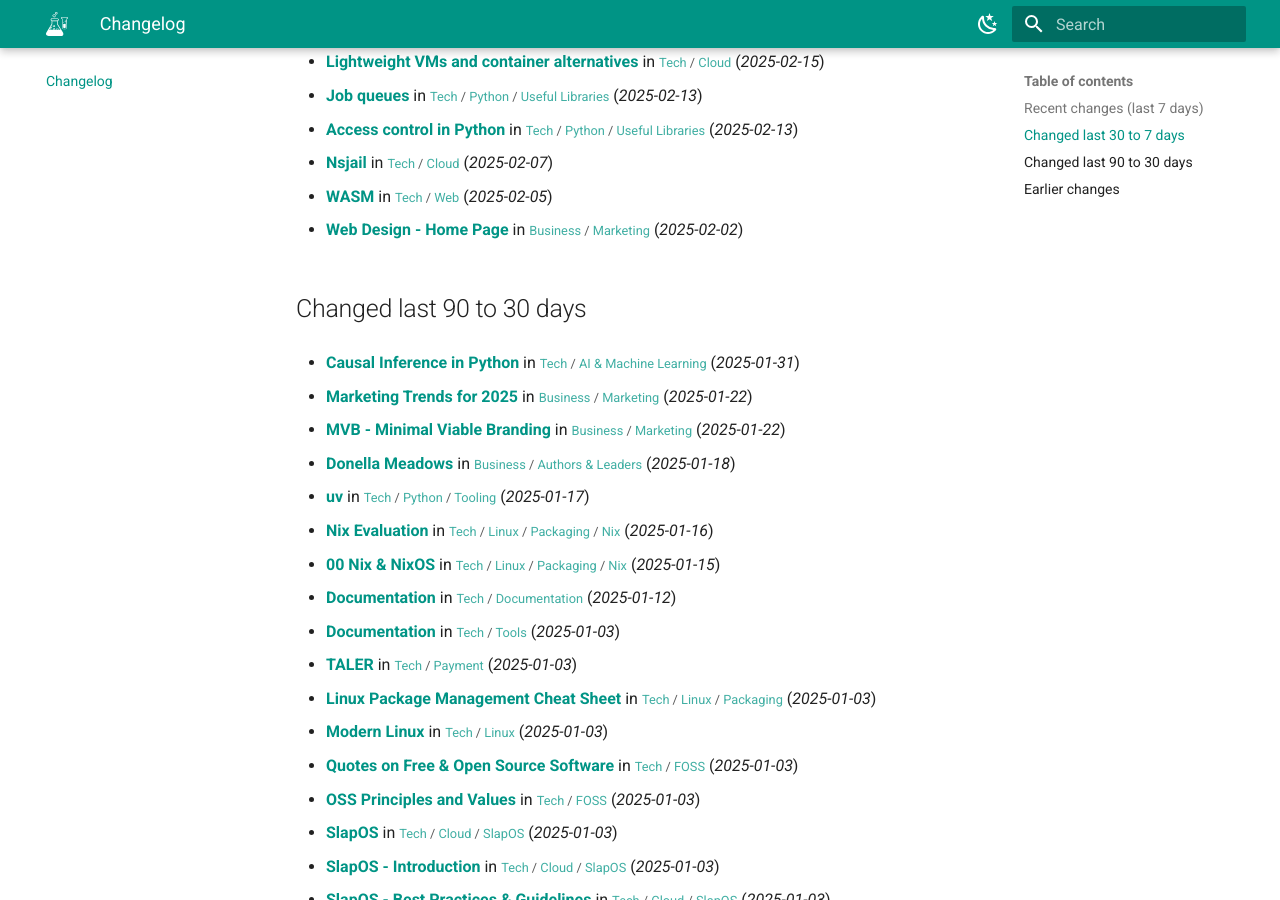
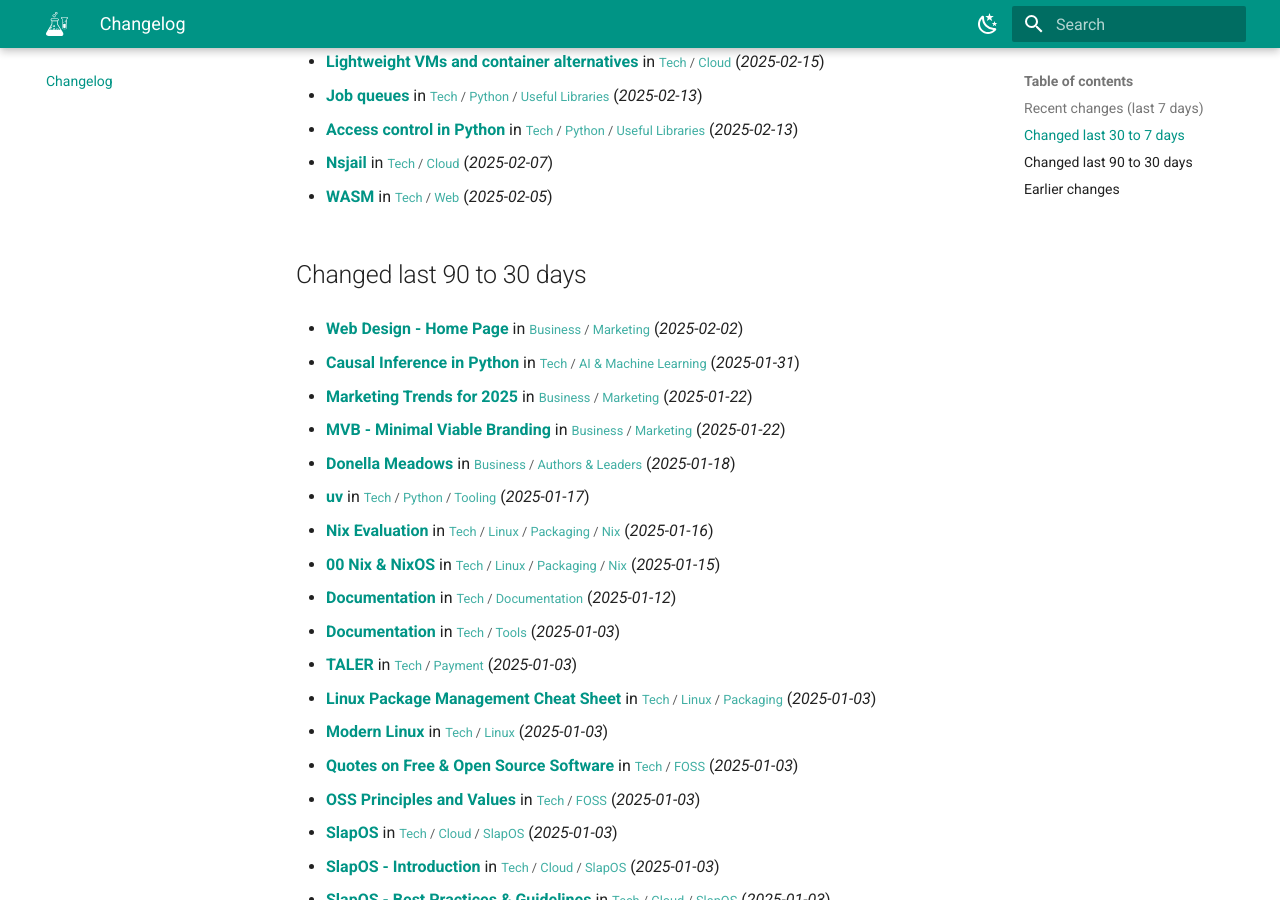
Before and after one commit to abilian/lab.abilian.com, an MkDocs documentation site: the page built from docs/changelog.md, in a window 1280 px wide and 900 px high, scrolled down 437 px. Built offline with MkDocs 1.6.1 and Material for MkDocs 9.7.7, drawn with Linux system fonts in a browser that asks for light colours; comment, search, counter and statistics services are not loaded.

Commit message:
Update content

```diff
--- a/docs/changelog.md
+++ b/docs/changelog.md
@@ -22,11 +22,11 @@
 
 - **[WASM](/Tech/Web/WASM/)** in <small>[Tech](/Tech/00 Technology/) / [Web](/Tech/Web/Content Repositories/)</small> (*2025-02-05*)
 
-- **[Web Design - Home Page](/Business/Marketing/Web Design - Home Page/)** in <small>[Business](/Business/00 Business/) / [Marketing](/Business/Marketing/Copywriting/)</small> (*2025-02-02*)
-
 
 
 ## Changed last 90 to 30 days
+
+- **[Web Design - Home Page](/Business/Marketing/Web Design - Home Page/)** in <small>[Business](/Business/00 Business/) / [Marketing](/Business/Marketing/Copywriting/)</small> (*2025-02-02*)
 
 - **[Causal Inference in Python](/Tech/AI & Machine Learning/Causal Inference in Python/)** in <small>[Tech](/Tech/00 Technology/) / [AI & Machine Learning](/Tech/AI & Machine Learning/00 Machine Learning/)</small> (*2025-01-31*)
 
```
